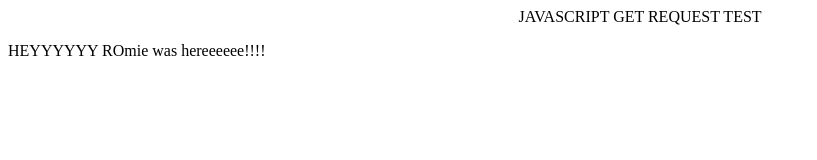
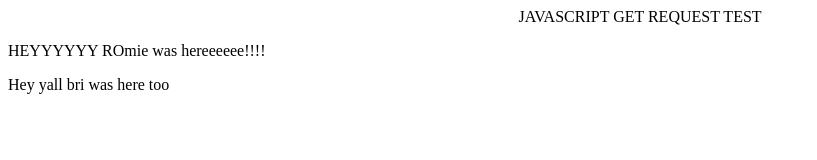
Before and after one commit to MiraEs/apiTest2, a plain HTML site: page index.html in a window 1280 px wide. Shown: the whole page, without its empty margins (0-817 px from the left). Drawn offline with Linux system fonts and the light colour scheme; no server answers.

Commit message:
added a new paragraph

```diff
--- a/index.html
+++ b/index.html
@@ -28,5 +28,6 @@
     <body>
         <center> JAVASCRIPT GET REQUEST TEST</center>
         <p>HEYYYYYY ROmie was hereeeeee!!!!</p>
+        <p> Hey yall bri was here too</p>
     </body>
 </html>
```
